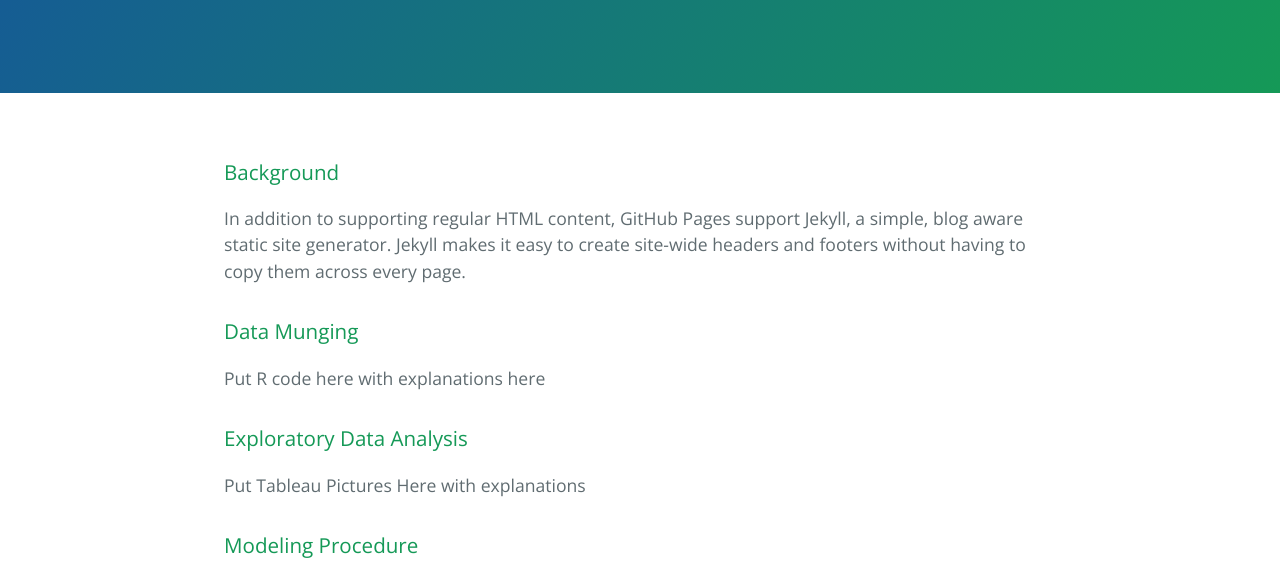
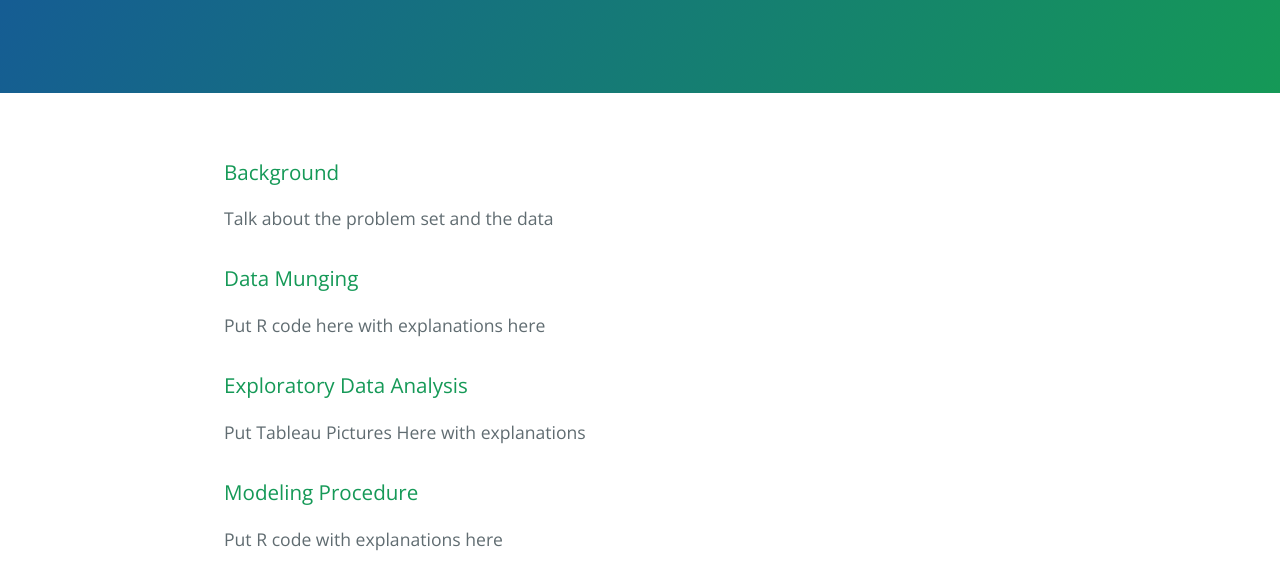
Before and after one commit to mackg867/AnimalShelter, a plain HTML site: page index.html in a window 1280 px wide. Shown: the part 213-788 px from the top of the page. Drawn offline with nearby package versions, Linux system fonts and the light colour scheme.

Commit message:
Update index.html

```diff
--- a/index.html
+++ b/index.html
@@ -21,7 +21,7 @@
       <h3>
 
 <h3>Background</h3>
-<p>In addition to supporting regular HTML content, GitHub Pages support Jekyll, a simple, blog aware static site generator. Jekyll makes it easy to create site-wide headers and footers without having to copy them across every page.</p>
+<p>Talk about the problem set and the data</p>
 
 <h3>Data Munging</h3>
 <p>Put R code here with explanations here</p>
```
